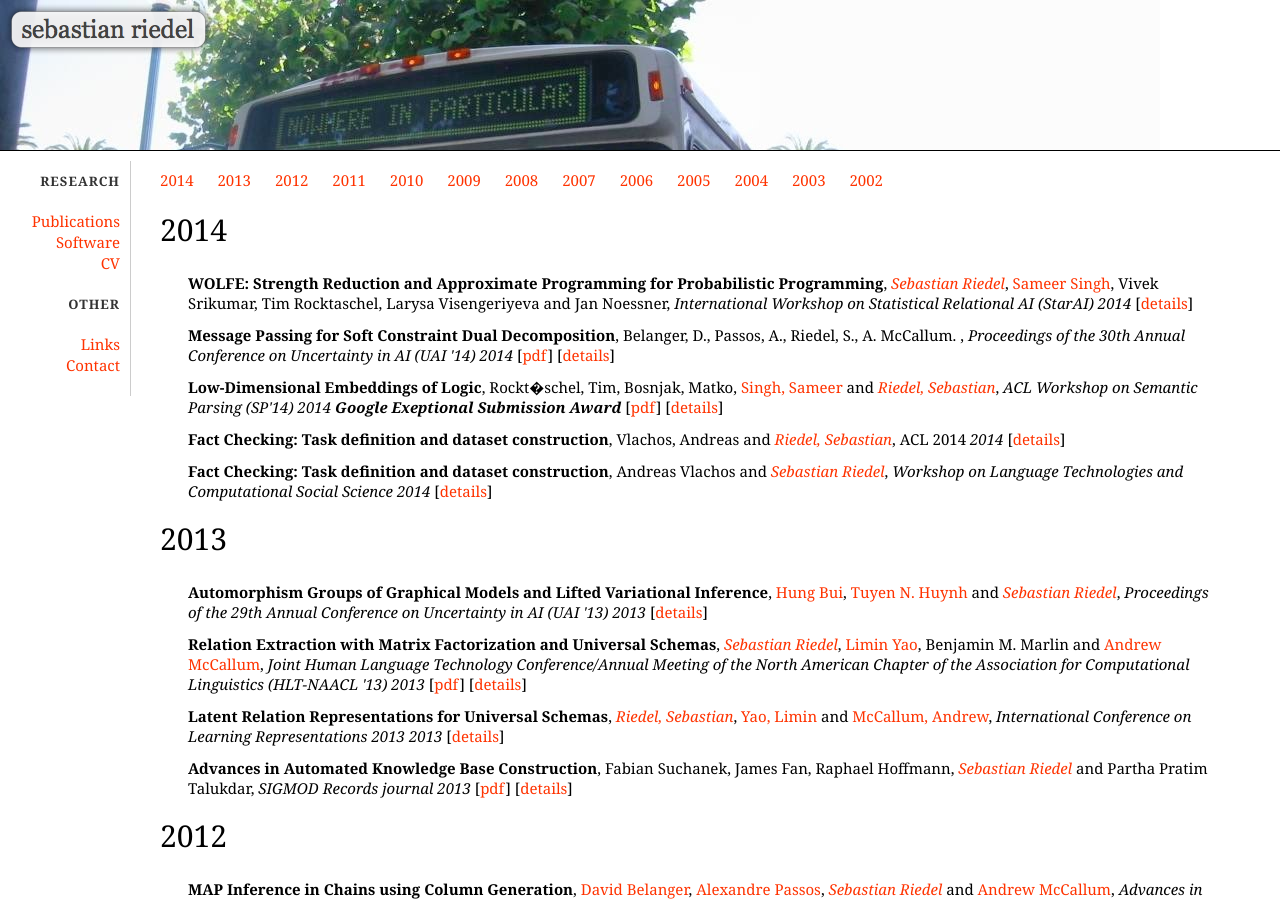
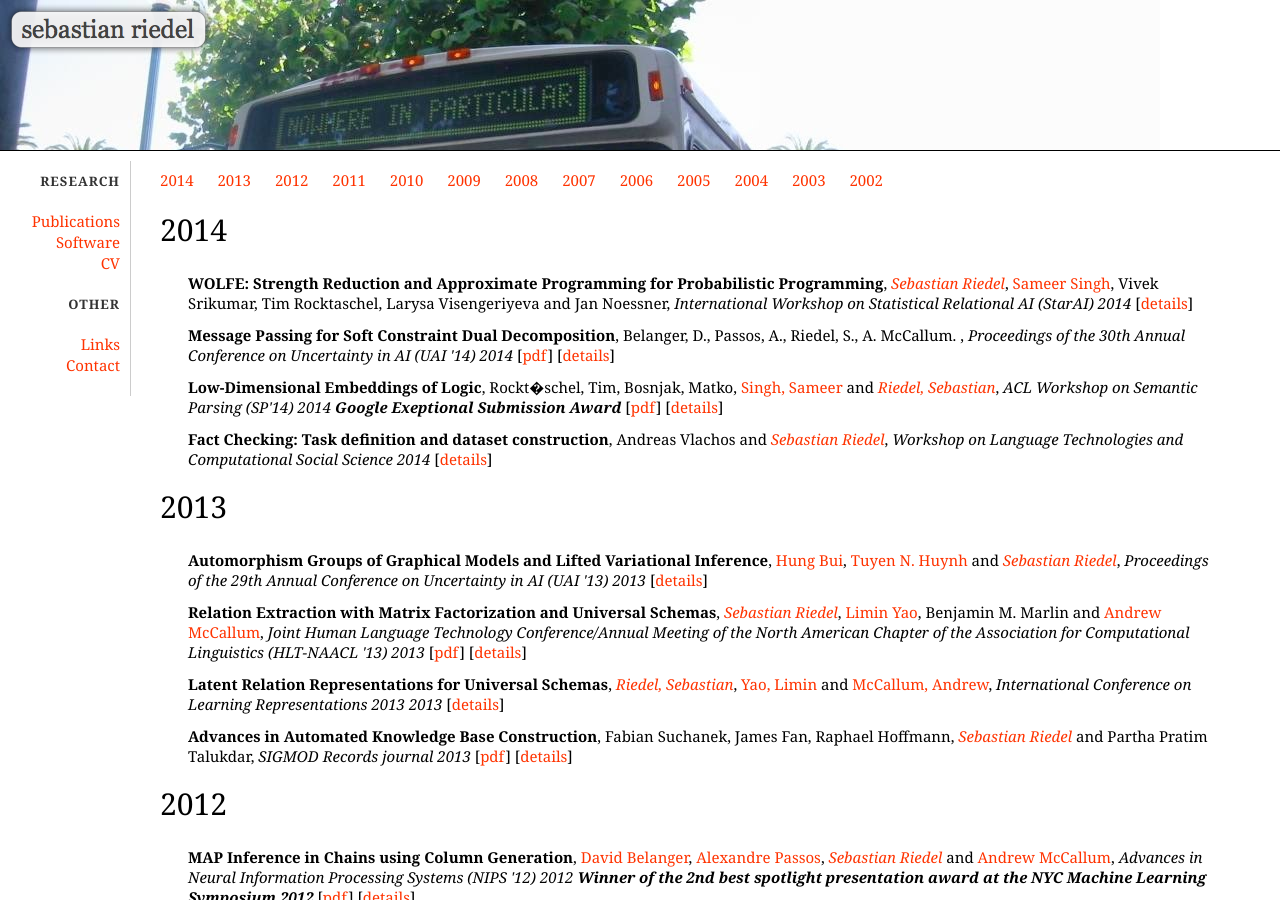
Before and after one commit to riedelcastro/riedelcastro.github.com, a Jekyll site: the page built from publications/all.html, in a window 1280 px wide and 900 px high. Built offline with Jekyll 4.4.1, drawn with Linux system fonts in a browser that asks for light colours.

Commit message:
update publications

```diff
--- a/publications/all.html
+++ b/publications/all.html
@@ -48,13 +48,6 @@ title: Publications
 <span class="note">Google Exeptional Submission Award</span>
 [<a href="http://sp14.ws/pub/rbsr-sp14-2014.pdf">pdf</a>]
 [<a href="details/rocktaschel14low.html">details</a>]
-</li>
-<li class="pubitem">
-<span class="title">Fact Checking: Task definition and dataset construction</span>,
-<span class="author">Vlachos, Andreas and <a href="http://riedelcastro.github.com/"><i>Riedel, Sebastian</i></a></span>,
-<span class="journal">ACL 2014</span>
-<span class="year">2014</span>
-[<a href="details/vlachos2014fact.html">details</a>]
 </li>
 <li class="pubitem">
 <span class="title">Fact Checking: Task definition and dataset construction</span>,
```
